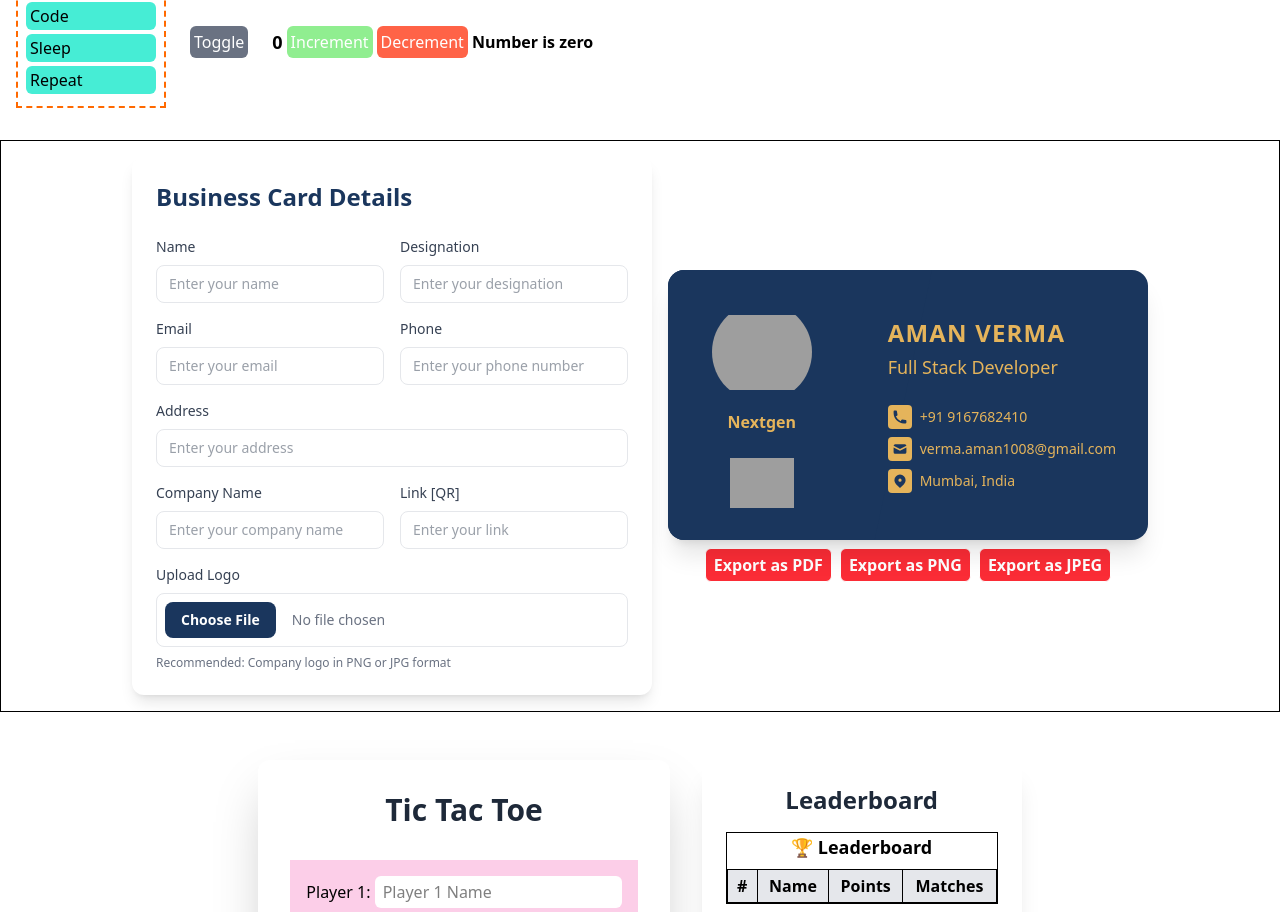
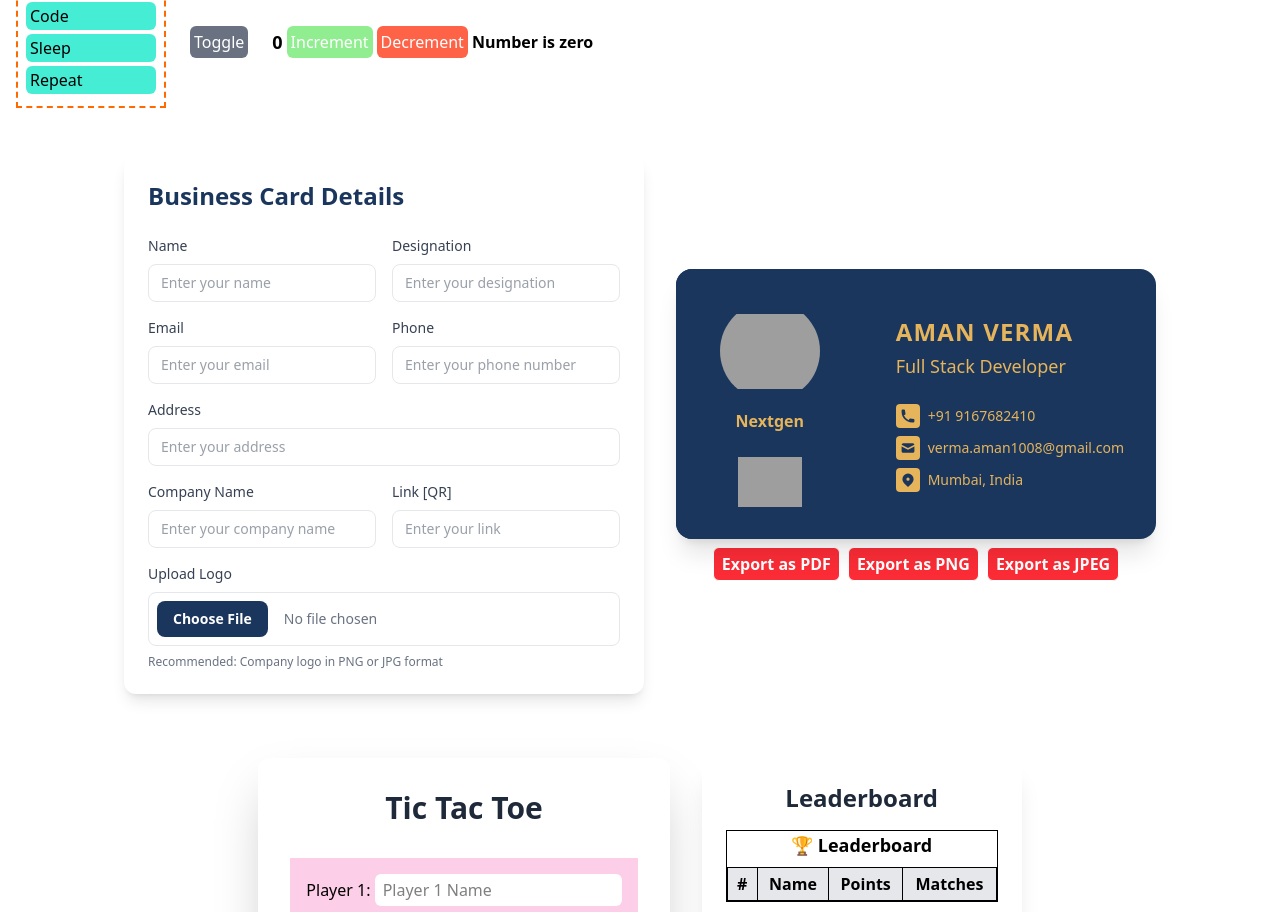
Before and after one commit to verma2510/react-project, a React (Vite) app: page / in a window 1280 px wide. Shown: the part 724-1636 px from the top of the page. Built offline with nearby package versions, Linux system fonts and the light colour scheme; grey boxes are pictures that could not be loaded.

Commit message:
style(card-generator): adjust spacing and remove border in card layout
Remove border and increase gap between components for better visual appearance

```diff
--- a/src/projects/card-generator/CardGenerator.tsx
+++ b/src/projects/card-generator/CardGenerator.tsx
@@ -22,7 +22,7 @@
     };
 
     return (
-        <div className="flex justify-center border gap-4 p-4">
+        <div className="flex justify-center gap-8 p-4">
             <Details formValues={formValues} onFormChange={handleFormChange} />
             <Preview formValues={formValues} />
         </div>
```
